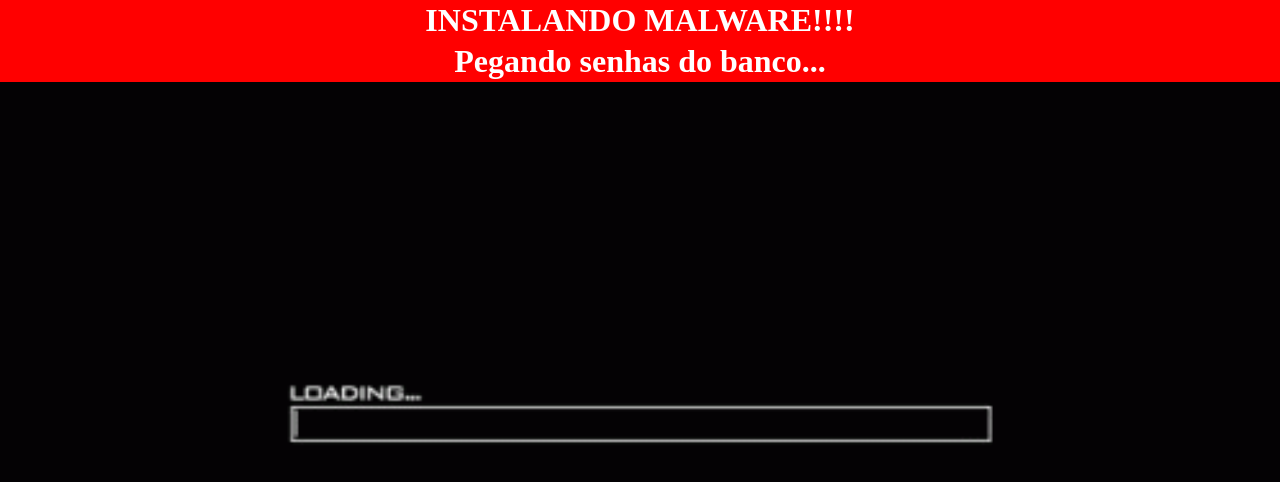
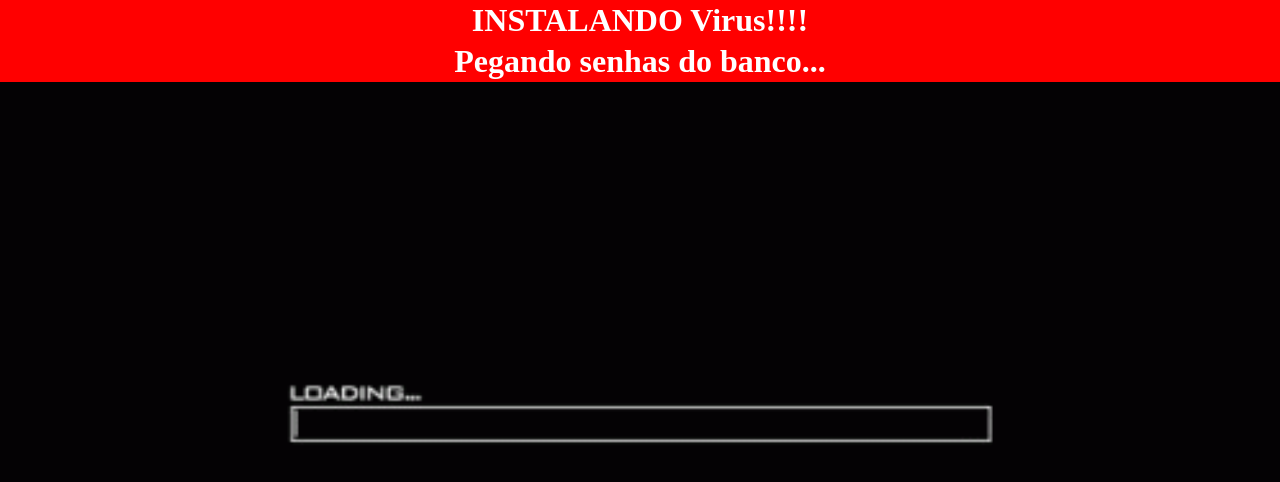
Before and after one commit to anita-nudes/anita-nudes.github.io, a plain HTML site: page nudes.html in a window 1280 px wide. Drawn offline with Linux system fonts and the light colour scheme; a web font is replaced by a local one.

Commit message:
Update nudes.html

```diff
--- a/nudes.html
+++ b/nudes.html
@@ -11,7 +11,7 @@
     <audio src="sounds/alarm.mp3" autoplay></audio>
     <header>
 
-        <p>INSTALANDO MALWARE!!!!</p>
+        <p>INSTALANDO Virus!!!!</p>
         <p>Pegando senhas do banco...</p>
 
     </header>
```
